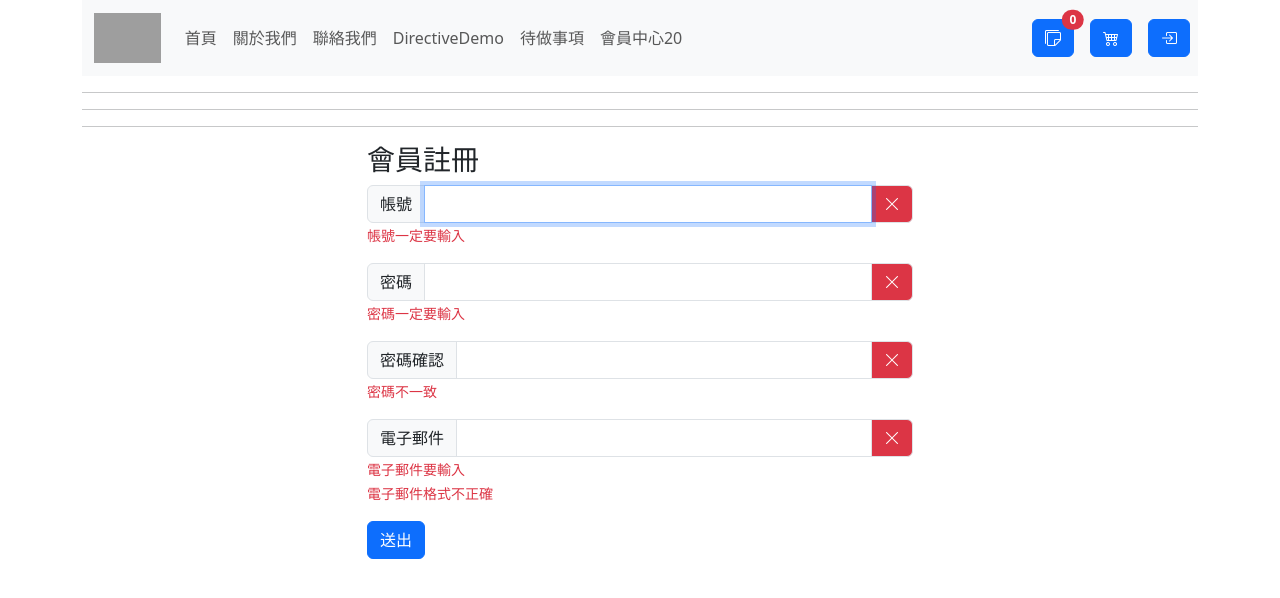
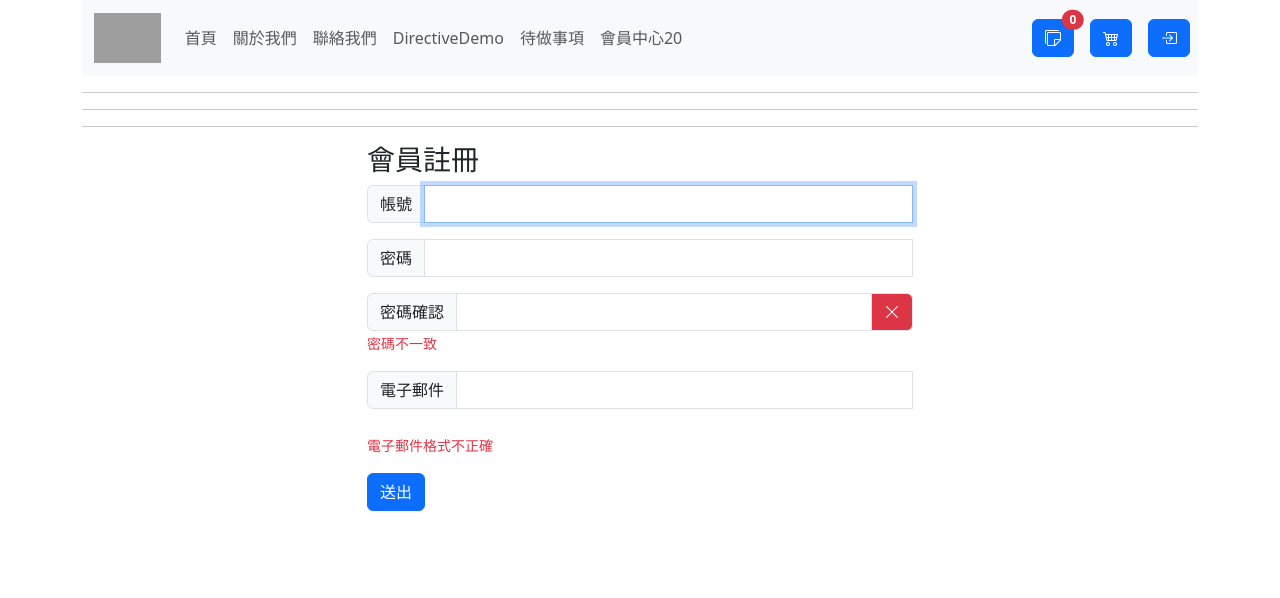
Before and after one commit to jayhong329/VueFromHome, a Vue app: page /register in a window 1280 px wide. Shown: the top 598 px of the page. Built offline with nearby package versions, Linux system fonts and the light colour scheme; grey boxes are pictures that could not be loaded.

Commit message:
註冊驗證練習

```diff
--- a/src/views/RegisterView.vue
+++ b/src/views/RegisterView.vue
@@ -3,22 +3,23 @@
         <div class="col-3"></div>
         <div class="col-6">
             <h3>會員註冊</h3>
-            <form id="registerForm" novalidate>
+            <!-- 不想用內建的驗證  就加上"novalidate" -->
+            <form id="registerForm" novalidate @submit.prevent="validate">
                 <div class="input-group">
                     <label for="account" class="input-group-text">帳號</label>
-                    <input type="text" class="form-control" id="account" required autofocus autocomplete="off">
-                    <span class="input-group-text bg-danger text-white"><i class="bi bi-x-lg"></i></span>
+                    <input type="text" v-model="userData.name" class="form-control" id="account" required autofocus autocomplete="off">
+                    <span v-show="!validity.nameRequired" class="input-group-text bg-danger text-white"><i class="bi bi-x-lg"></i></span>
                 </div>
-                <div class="mb-3"><small class="text-danger">帳號一定要輸入</small></div>
+                <div class="mb-3"><small v-if="!validity.nameRequired" class="text-danger">帳號一定要輸入</small></div>
                 <div class="input-group">
                     <label for="pwd1" class="input-group-text">密碼</label>
-                    <input type="password" class="form-control" id="pwd1" autocomplete="off">
-                    <span class="input-group-text bg-danger text-white"><i class="bi bi-x-lg"></i></span>
+                    <input type="password" v-model="userData.pwd1" class="form-control" id="pwd1" autocomplete="off">
+                    <span v-show="!validity.pwdRequired" class="input-group-text bg-danger text-white"><i class="bi bi-x-lg"></i></span>
                 </div>
-                <div class="mb-3"><small class="text-danger">密碼一定要輸入</small></div>
+                <div class="mb-3"><small v-if="!validity.pwdRequired" class="text-danger">密碼一定要輸入</small></div>
                 <div class="input-group">
                     <label for="pwd2" class="input-group-text">密碼確認</label>
-                    <input type="password" class="form-control" id="pwd2" autocomplete="off">
+                    <input type="password" v-model="userData.pwd2" class="form-control" id="pwd2" autocomplete="off">
                     <span class="input-group-text bg-danger text-white hide"><i class="bi bi-x-lg"></i></span>
                 </div>
                 <div class="mb-3">
@@ -26,11 +27,11 @@
                 </div>
                 <div class="input-group">
                     <label for="email" class="input-group-text">電子郵件</label>
-                    <input type="email" class="form-control" id="email">
-                    <span class="input-group-text bg-danger text-white"><i class="bi bi-x-lg"></i></span>
+                    <input type="email" v-model="userData.email" class="form-control" id="email">
+                    <span v-show="!validity.emailRequired" class="input-group-text bg-danger text-white"><i class="bi bi-x-lg"></i></span>
                 </div>
                 <div class="mb-3">
-                    <small class="text-danger">電子郵件要輸入</small><br>
+                    <small v-if="!validity.emailRequired" class="text-danger">電子郵件要輸入</small><br>
                     <small class="text-danger">電子郵件格式不正確</small>
                 </div>
                 <button type="submit" class="btn btn-primary" id="buttonSubmit">送出</button>
@@ -42,5 +43,45 @@
 </template>
 <style></style>
 <script setup>
+import { ref } from 'vue';
+// 兩個// = new Regexp()
 const emailRule = /^[^@\s]+@[^@\s]+\.[^@\s]+$/;
+
+const userData = ref({
+    "name":"",
+    "pwd1":"",
+    "pwd2":"",
+    "email":"",
+})
+
+const validity = ref({
+    "nameRequired":true,
+    "pwdRequired":true,
+    "emailRequired":true,
+    "pwdComfirm":true,
+    "emailFormat":true,
+    "isValid" : false
+})
+
+const validate = () =>{
+    // 資料一定要輸入驗證
+    validity.value.nameRequired = userData.value.name.length > 0
+    validity.value.pwdRequired = userData.value.pwd1.length > 0
+    validity.value.emailRequired = userData.value.email.length > 0
+
+    // 密碼跟密碼確認要一致
+    validity.value.pwdComfirm = userData.value.pwd1 === userData.value.pwd2
+
+    // email 格式檢查
+    validity.value.emailFormat = emailRule.test(userData.value.email)
+
+
+    validity.value.isValid = validity.value.nameRequired && validity.value.pwdRequired && validity.value.emailRequired && validity.value.pwdComfirm && validity.value.emailFormat
+
+    // ajax 驗證成功
+    if(validity.value.isValid){
+        alert("送出成功")
+    }
+    console.log(userData.value)
+}
 </script>
```
